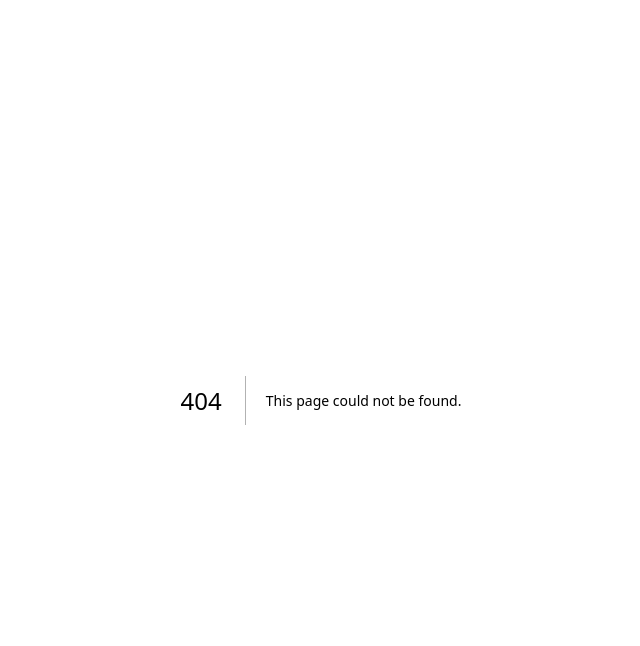
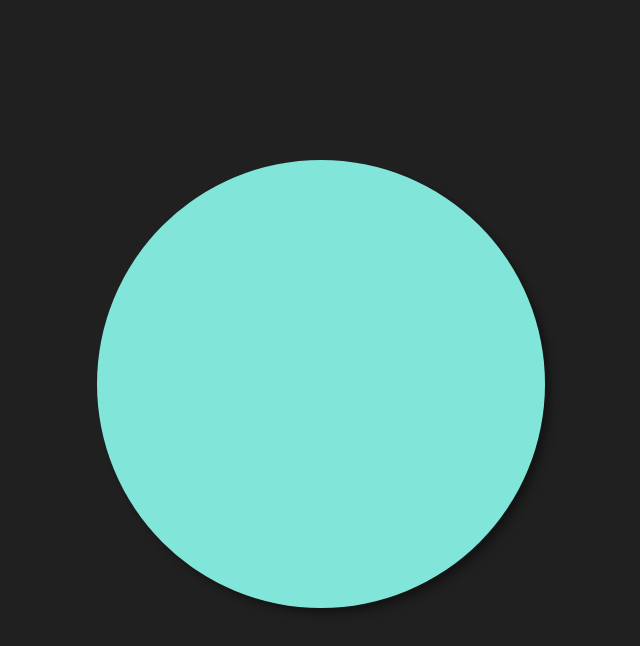
Before and after one commit to brandon-irving/buzz-me-in, a Next.js app: page /buzzer in a window 1280 px wide. Before the commit this address had no page. Shown: the top 646 px of the page, without its empty margins (319-959 px from the left). Built offline with nearby package versions, Linux system fonts and the light colour scheme.

Commit message:
added sound

```diff
--- /dev/null
+++ b/app/(trivia)/buzzer/page.tsx
@@ -0,0 +1,13 @@
+"use client";
+import BuzzerButton from "@/app/components/BuzzerButton";
+import { Box, VStack } from "@chakra-ui/react";
+
+export default function Buzzer() {
+  return (
+    <VStack>
+      <Box position={"absolute"} top="20%">
+        <BuzzerButton />
+      </Box>
+    </VStack>
+  );
+}
--- a/app/(trivia)/layout.tsx
+++ b/app/(trivia)/layout.tsx
@@ -1,5 +1,5 @@
 "use client";
-import { ChakraProvider } from "@chakra-ui/react";
+import { Box, ChakraProvider } from "@chakra-ui/react";
 import { theme } from "../core/theme";
 
 export default function RootLayout({
@@ -7,5 +7,11 @@ export default function RootLayout({
 }: {
   children: React.ReactNode;
 }) {
-  return <ChakraProvider theme={theme}>{children}</ChakraProvider>;
+  return (
+    <ChakraProvider theme={theme}>
+      <Box h="100vh" bg="primary.900">
+        {children}
+      </Box>
+    </ChakraProvider>
+  );
 }
--- /dev/null
+++ b/app/components/BuzzerButton/index.tsx
@@ -0,0 +1,19 @@
+import { Button } from "@chakra-ui/react";
+
+interface IBuzzerButton {}
+export default function BuzzerButton({}: IBuzzerButton) {
+  function handlePlayBuzz() {}
+  return (
+    <Button
+      onClick={handlePlayBuzz}
+      colorScheme="teal"
+      borderRadius={"full"}
+      w="md"
+      h={"md"}
+      textShadow="1px 1px darkgray"
+      boxShadow="4px 4px 4px rgba(0, 0, 0, 0.2),
+                 6px 6px 6px rgba(0, 0, 0, 0.1),
+                 8px 8px 8px rgba(0, 0, 0, 0.1)"
+    />
+  );
+}
--- a/app/components/TriviaBoard/index.tsx
+++ b/app/components/TriviaBoard/index.tsx
@@ -49,6 +49,7 @@ export const TriviaBoard = ({ isEdit }: { isEdit?: boolean }) => {
   const [state, dispatch] = useReducer(
     reducer,
     // quickGame
+    // familyGame
     JSON.parse(localStorage.getItem("appState") || JSON.stringify(initialState))
   );
   const {
@@ -489,7 +490,7 @@ export const TriviaBoard = ({ isEdit }: { isEdit?: boolean }) => {
                         {rows[selectedCell.rowIndex][selectedCell.colIndex]
                           .doublePoints && <Heading>DAILY DOUBLE!</Heading>}
 
-                        <Heading fontSize={"7xl"}>
+                        <Heading textAlign={"center"} fontSize={"7xl"}>
                           {showAnswer
                             ? rows[selectedCell.rowIndex][selectedCell.colIndex]
                                 .answer
@@ -569,7 +570,7 @@ export const TriviaBoard = ({ isEdit }: { isEdit?: boolean }) => {
               Clear
             </Button>
             <Button variant="ghost" mr={3} onClick={editModal.onClose}>
-              Close
+              Save
             </Button>
           </ModalFooter>
         </ModalContent>
--- a/package.json
+++ b/package.json
@@ -21,6 +21,7 @@
     "next": "13.4.9",
     "react": "18.2.0",
     "react-dom": "18.2.0",
-    "typescript": "5.1.6"
+    "typescript": "5.1.6",
+    "use-sound": "^4.0.1"
   }
 }
```
Also changed, not shown: app/components/Buzzer/index.tsx (deleted), 1 other file (tests, documents, lock files or other folders).
